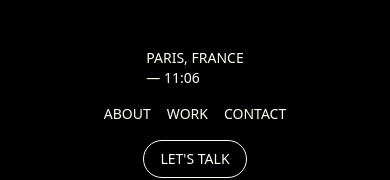
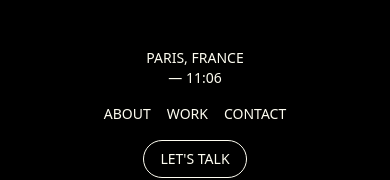
Before and after one commit to shesaidimnothing/portfolio-V2, a Next.js app: page / in a window 390 px wide. Shown: the top 180 px of the page. Built offline with nearby package versions, Linux system fonts and the light colour scheme.

Commit message:
(text aligned center)

```diff
--- a/app/components/Header.jsx
+++ b/app/components/Header.jsx
@@ -9,12 +9,10 @@
   const [isChatOpen, setIsChatOpen] = useState(false);
 
   useEffect(() => {
-    // Vérifier si le hash est #chatassistant au chargement
     if (window.location.hash === '#chatassistant') {
       setIsChatOpen(true);
     }
 
-    // Écouter les changements de hash
     const handleHashChange = () => {
       setIsChatOpen(window.location.hash === '#chatassistant');
     };
@@ -44,10 +42,8 @@
       setTime(parisTime);
     };
 
-    // Update time immediately
     updateTime();
 
-    // Update time every minute
     const interval = setInterval(updateTime, 60000);
 
     return () => clearInterval(interval);
@@ -79,7 +75,7 @@
       <motion.div
         initial={{ opacity: 0 }}
         animate={{ opacity: 1 }}
-        className="flex items-center gap-4"
+        className="flex items-center gap-4 text-center sm:text-left"
       >
         <div className="text-sm">
           <div>PARIS, FRANCE</div>
```
Also changed, not shown: app/components/CustomCursor.tsx (+0 -7 lines).
